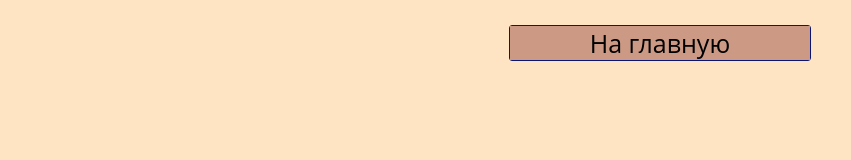
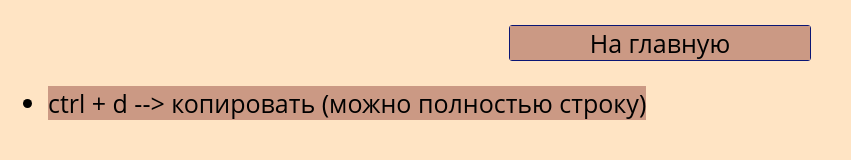
Before and after one commit to Borysodessa/cribs-shpargalki-, a plain HTML site: page phpstorm/phpstorm.html in a window 1280 px wide. Shown: the whole page, without its empty margins (0-851 px from the left). Drawn offline with Linux system fonts and the light colour scheme.

Commit message:
создан индекс html и терминальный html

```diff
--- a/phpstorm/phpstorm.html
+++ b/phpstorm/phpstorm.html
@@ -10,6 +10,9 @@
     <ul class="nav__paragraph-list">
         <li class="paragraph"><a href="../index.html">На главную</a></li>
     </ul>
+    <ul>
+        <li><a href="../index.html"> ctrl + d --> копировать (можно полностью строку)</a></li>
+    </ul>
 </nav>
 </body>
 </html>
```
